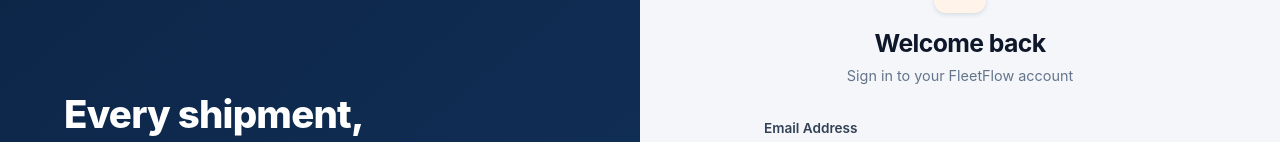
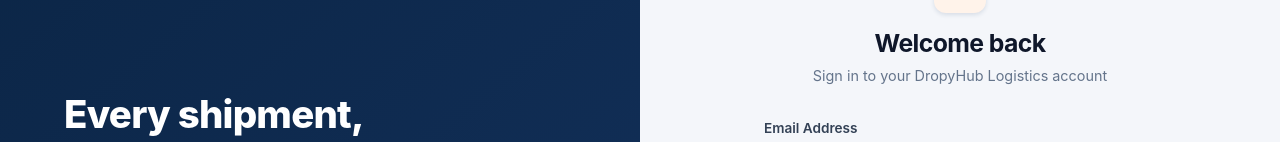
Before and after one commit to Durgachakri/logistics-platform, a React app in the folder frontend/: page /login in a window 1280 px wide. Shown: the part 237-379 px from the top of the page. Built offline with nearby package versions, Linux system fonts and the light colour scheme; no server answers; the HTML template or start-up script is replaced by a standard one.

Commit message:
Update login branding

```diff
--- a/frontend/src/pages/Login.jsx
+++ b/frontend/src/pages/Login.jsx
@@ -58,7 +58,7 @@
             </svg>
           </div>
           <h1>Welcome back</h1>
-          <p>Sign in to your FleetFlow account</p>
+          <p>Sign in to your DropyHub Logistics account</p>
         </div>
 
         {/* Error Alert */}
```
